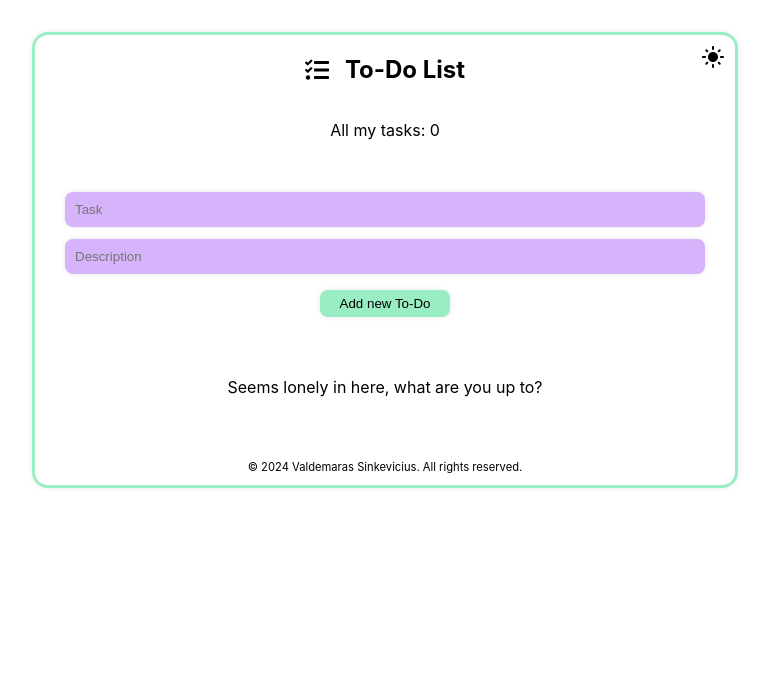
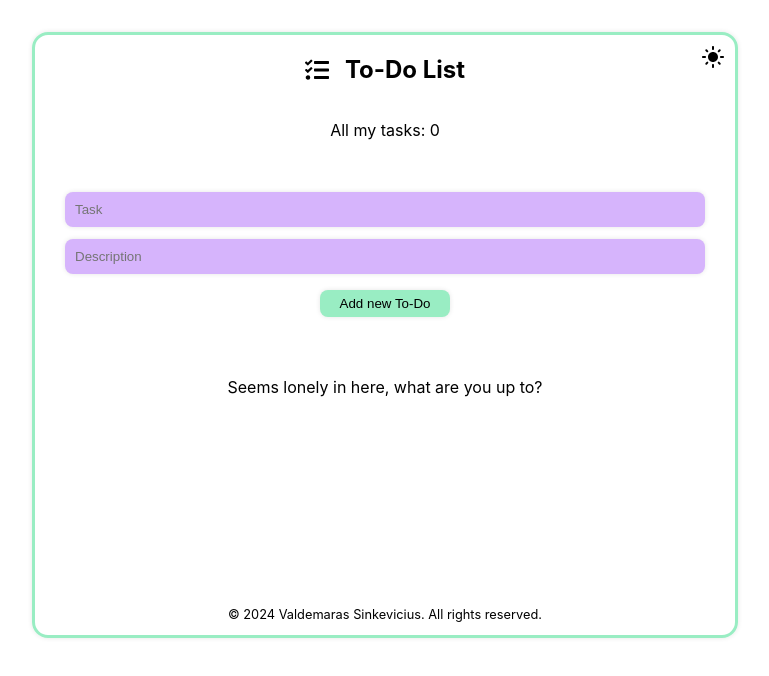
Before and after one commit to valsin132/TO-DO-APP, a React (Vite) app: page / in a window 1280 px wide. Shown: the top 676 px of the page, without its empty margins (255-1024 px from the left). Built offline with nearby package versions, Linux system fonts and the light colour scheme.

Commit message:
added spacing to footer

```diff
--- a/src/App.jsx
+++ b/src/App.jsx
@@ -6,7 +6,7 @@ import TaskForm from "./components/TaskForm";
 import Footer from "./components/Footer";
 import { useContext } from 'react';
 
-function App() {
+const App = () => {
   return (
       <ThemeContextProvider>
         <ToDoContextProvider>
@@ -16,7 +16,7 @@ function App() {
   );
 }
 
-function AppContent() {
+const AppContent = () => {
   const { isLightTheme, light, dark } = useContext(ThemeContext);
   const theme = isLightTheme ? light : dark;
 
--- a/src/index.css
+++ b/src/index.css
@@ -15,7 +15,10 @@ body {
 }
 
 .app {
-    max-width:700px;
+    display: flex;
+    flex-direction: column;
+    max-width: 700px;
+    min-height: 600px;
     margin: 0 auto;
     color: #000;
     border: 3px solid #99EDC3;
@@ -141,8 +144,9 @@ input[type='submit'] {
 
 .footer {
   text-align: center;
-  font-size: 0.7rem;
+  font-size: 0.8rem;
   padding-top: 2rem;
+  margin-top: auto;
 }
 
 @media (max-width: 576px) {
```
